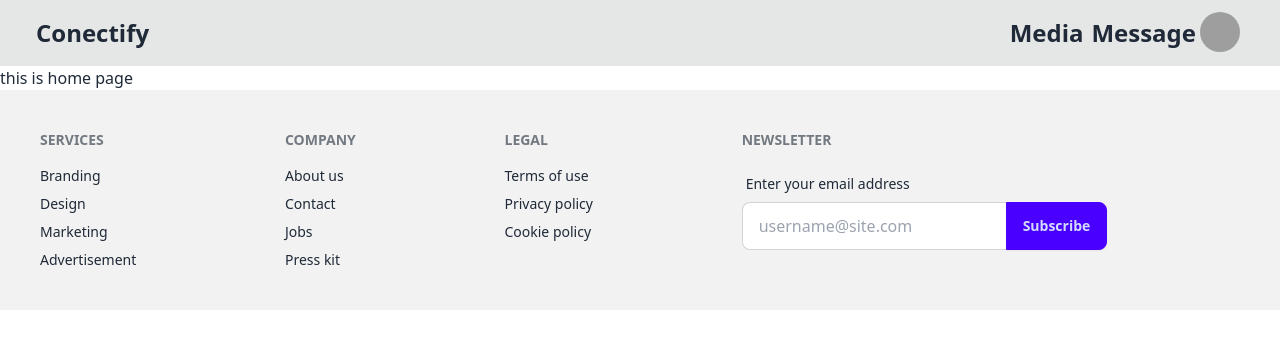
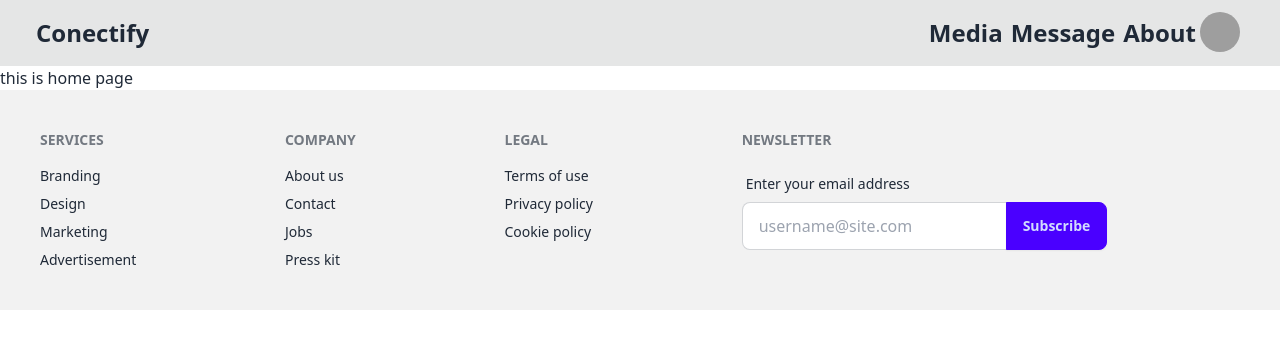
Before and after one commit to raihanuldev/Connectify, a React (Vite) app: page / in a window 1280 px wide. Shown: the top 348 px of the page. Built offline with nearby package versions, Linux system fonts and the light colour scheme; no server answers; grey boxes are pictures that could not be loaded.

Commit message:
fixxed css

```diff
--- a/src/componets/nabavar/Nabvar.jsx
+++ b/src/componets/nabavar/Nabvar.jsx
@@ -17,6 +17,7 @@ const Nabvar = () => {
                     <div className='flex gap-2 text-2xl font-semibold' >
                         <Link to='/media'>Media</Link>
                         <Link to='/message'>Message</Link>
+                        <Link to='/profile'>About</Link>
                     </div>
 
                 </div>
@@ -28,7 +29,7 @@ const Nabvar = () => {
                     </div>
                     <ul tabIndex={0} className="menu menu-sm dropdown-content mt-3 z-[1] p-2 shadow bg-base-100 rounded-box w-52">
                         <li>
-                            <a className="justify-between">
+                            <a href='/profile' className="justify-between">
                                 Profile
                                 <span className="badge">New</span>
                             </a>
--- a/src/index.css
+++ b/src/index.css
@@ -1,3 +1,7 @@
 @tailwind base;
 @tailwind components;
 @tailwind utilities;
+
+* {
+    font-family: system-ui, -apple-system, BlinkMacSystemFont, 'Segoe UI', Roboto, Oxygen, Ubuntu, Cantarell, 'Open Sans', 'Helvetica Neue', sans-serif;
+}
```
